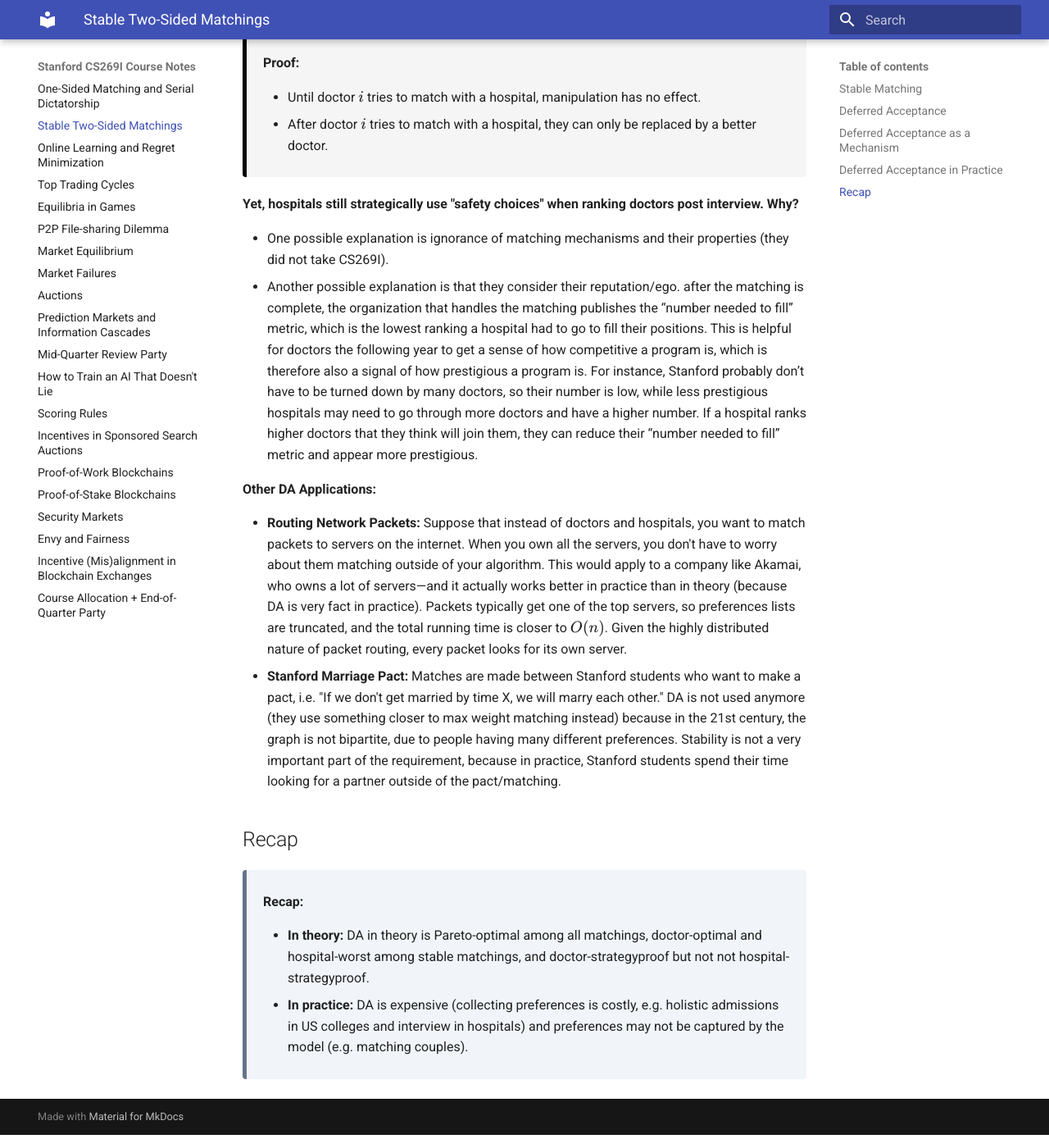
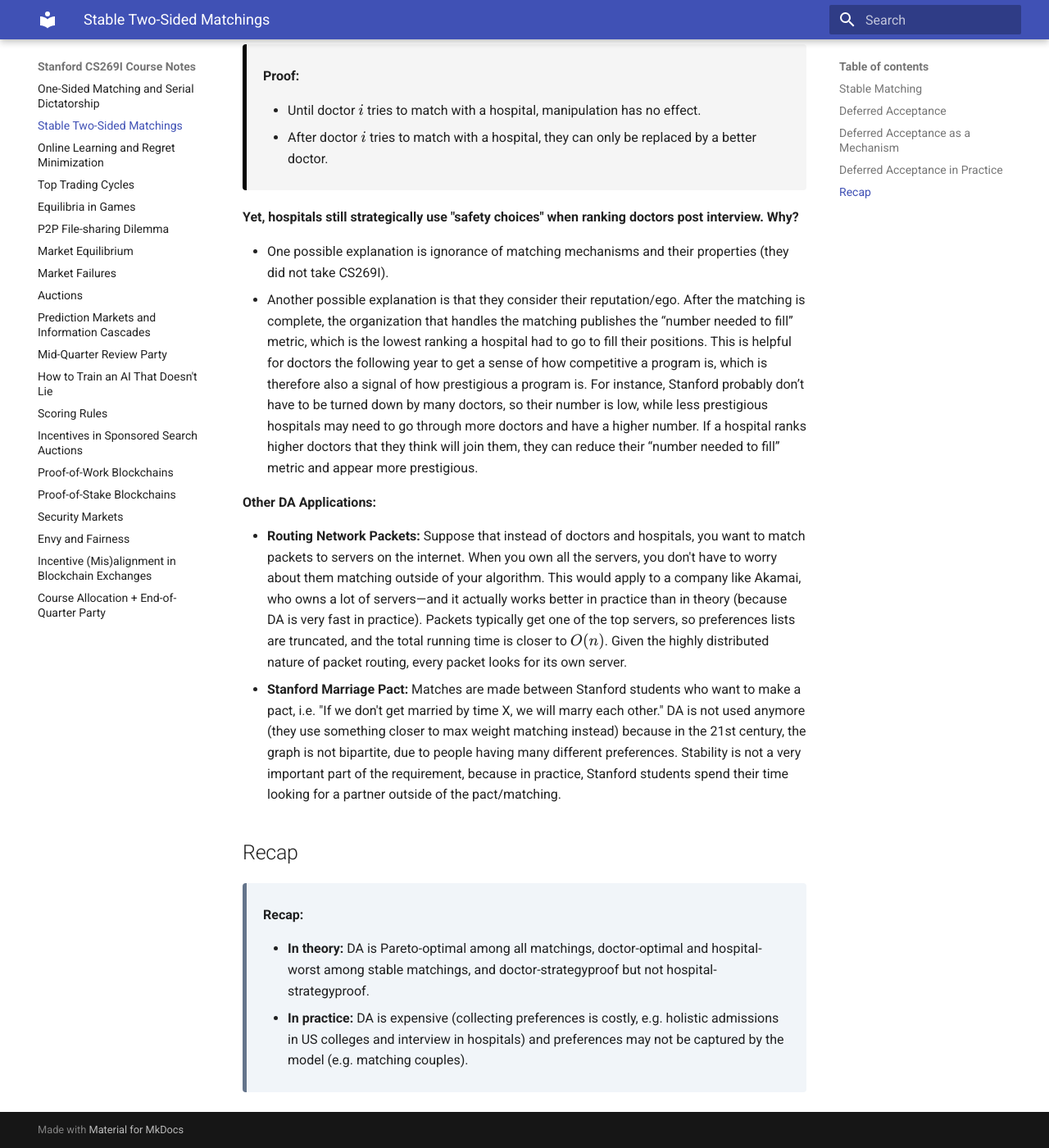
Before and after one commit to thibaudclement/cs269i, an MkDocs documentation site: the page built from docs/lecture-2.md, in a window 1280 px wide and 1400 px high, scrolled down 7842 px. Shown: the whole window at 82% size. Built offline with MkDocs 1.6.1 and Material for MkDocs 9.7.7, drawn with Linux system fonts in a browser that asks for light colours; some of the changed text lies outside the part shown.

Commit message:
Refine content of Lecture 2

```diff
--- a/docs/lecture-2.md
+++ b/docs/lecture-2.md
@@ -61,7 +61,7 @@
 Stable matching result: \((Alice, X), (Bob, Y), (Charlie, Z)\).
 </div>
 
-**Note:** No matter the order chosen to process the doctors, we always find the stable matching.
+_**Note:** No matter the order chosen to process the doctors, we always find the stable matching._
 
 <div class="theorem" markdown="1">
 <strong>Theorem: Runtime of Deferred Acceptance</strong>
@@ -84,7 +84,7 @@
 **Why is each proposal \(O(1)\)?** We assume that doctor \(i\) already has a ranked list of preferences (how we get the preferences is non-trivial but outside of this algorithm). On every iteration, all we do is advance to the next hospital in the list of a doctor’s preferences (for instance, in the case of \(Bob\) above, we moved from Hospital \(Y\) to Hospital \(X\)). When a hospital needs to determine whether it prefers its current match \(i'\) over \(i\) (or not), it can use an array with the preferences of doctors (ranked): this way, it can compare the ranks in \(O(1)\) time.
 
 <div class="theorem" markdown="1">
-<strong>Theorem: Deferred Acceptance is Stable</strong>
+<strong>Theorem: Deferred Acceptance is Stable.</strong>
 
 Given \(n\) doctors and \(n\) hospitals, Deferred Acceptance outputs a complete stable matching.
 </div>
@@ -141,7 +141,9 @@
 In other words, every doctor is matched to their favorite hospital possible in any stable matching.
 </div>
 
-**If we have multiple stable matchings, which one is the best one?** Doctor-optimality means that every doctor gets the best hospital they can possibly get out of any stable matching. When we talked about the student-dorms 1-sided matching, it was possible that some students were happier, while others were sadder, depending on the matching (we had some trade-offs). However, here, among all stable matchings, the matching that DA outputs is the best for every single doctor simultaneously. An implication of this theorem is that the Deferred Acceptance mechanism is also doctor-strategyproof.
+**If we have multiple stable matchings, which one is the best one?**
+
+Doctor-optimality means that every doctor gets the best hospital they can possibly get out of any stable matching. When we talked about the student-dorms 1-sided matching, it was possible that some students were happier, while others were sadder, depending on the matching (we had some trade-offs). However, here, among all stable matchings, the matching that DA outputs is the best for every single doctor simultaneously. An implication of this theorem is that the Deferred Acceptance mechanism is also doctor-strategyproof.
 
 <div class="theorem" markdown="1">
 <strong>Corollary: Deferred Acceptance is doctor-strategyproof.</strong>
@@ -235,11 +237,11 @@
 **Yet, hospitals still strategically use "safety choices" when ranking doctors post interview. Why?**
 
 - One possible explanation is ignorance of matching mechanisms and their properties (they did not take CS269I).
-- Another possible explanation is that they consider their reputation/ego. after the matching is complete, the organization that handles the matching publishes the “number needed to fill” metric, which is the lowest ranking a hospital had to go to fill their positions. This is helpful for doctors the following year to get a sense of how competitive a program is, which is therefore also a signal of how prestigious a program is. For instance, Stanford probably don’t have to be turned down by many doctors, so their number is low, while less prestigious hospitals may need to go through more doctors and have a higher number. If a hospital ranks higher doctors that they think will join them, they can reduce their “number needed to fill” metric and appear more prestigious.
+- Another possible explanation is that they consider their reputation/ego. After the matching is complete, the organization that handles the matching publishes the “number needed to fill” metric, which is the lowest ranking a hospital had to go to fill their positions. This is helpful for doctors the following year to get a sense of how competitive a program is, which is therefore also a signal of how prestigious a program is. For instance, Stanford probably don’t have to be turned down by many doctors, so their number is low, while less prestigious hospitals may need to go through more doctors and have a higher number. If a hospital ranks higher doctors that they think will join them, they can reduce their “number needed to fill” metric and appear more prestigious.
 
 **Other DA Applications:**
 
-- **Routing Network Packets:** Suppose that instead of doctors and hospitals, you want to match packets to servers on the internet. When you own all the servers, you don't have to worry about them matching outside of your algorithm. This would apply to a company like Akamai, who owns a lot of servers—and it actually works better in practice than in theory (because DA is very fact in practice). Packets typically get one of the top servers, so preferences lists are truncated, and the total running time is closer to \(O(n)\). Given the highly distributed nature of packet routing, every packet looks for its own server.
+- **Routing Network Packets:** Suppose that instead of doctors and hospitals, you want to match packets to servers on the internet. When you own all the servers, you don't have to worry about them matching outside of your algorithm. This would apply to a company like Akamai, who owns a lot of servers—and it actually works better in practice than in theory (because DA is very fast in practice). Packets typically get one of the top servers, so preferences lists are truncated, and the total running time is closer to \(O(n)\). Given the highly distributed nature of packet routing, every packet looks for its own server.
 - **Stanford Marriage Pact:** Matches are made between Stanford students who want to make a pact, i.e. "If we don't get married by time X, we will marry each other." DA is not used anymore (they use something closer to max weight matching instead) because in the 21st century, the graph is not bipartite, due to people having many different preferences. Stability is not a very important part of the requirement, because in practice, Stanford students spend their time looking for a partner outside of the pact/matching.
 
 ## Recap
@@ -247,6 +249,6 @@
 <div class="summary" markdown="1">
 <strong>Recap:</strong>
 
-- **In theory:** DA in theory is Pareto-optimal among all matchings, doctor-optimal and hospital-worst among stable matchings, and doctor-strategyproof but not not hospital-strategyproof.
+- **In theory:** DA is Pareto-optimal among all matchings, doctor-optimal and hospital-worst among stable matchings, and doctor-strategyproof but not hospital-strategyproof.
 - **In practice:** DA is expensive (collecting preferences is costly, e.g. holistic admissions in US colleges and interview in hospitals) and preferences may not be captured by the model (e.g. matching couples).
 </div>
```
Also changed, not shown: other parts of docs/lecture-2.md (+8 -8 lines).
